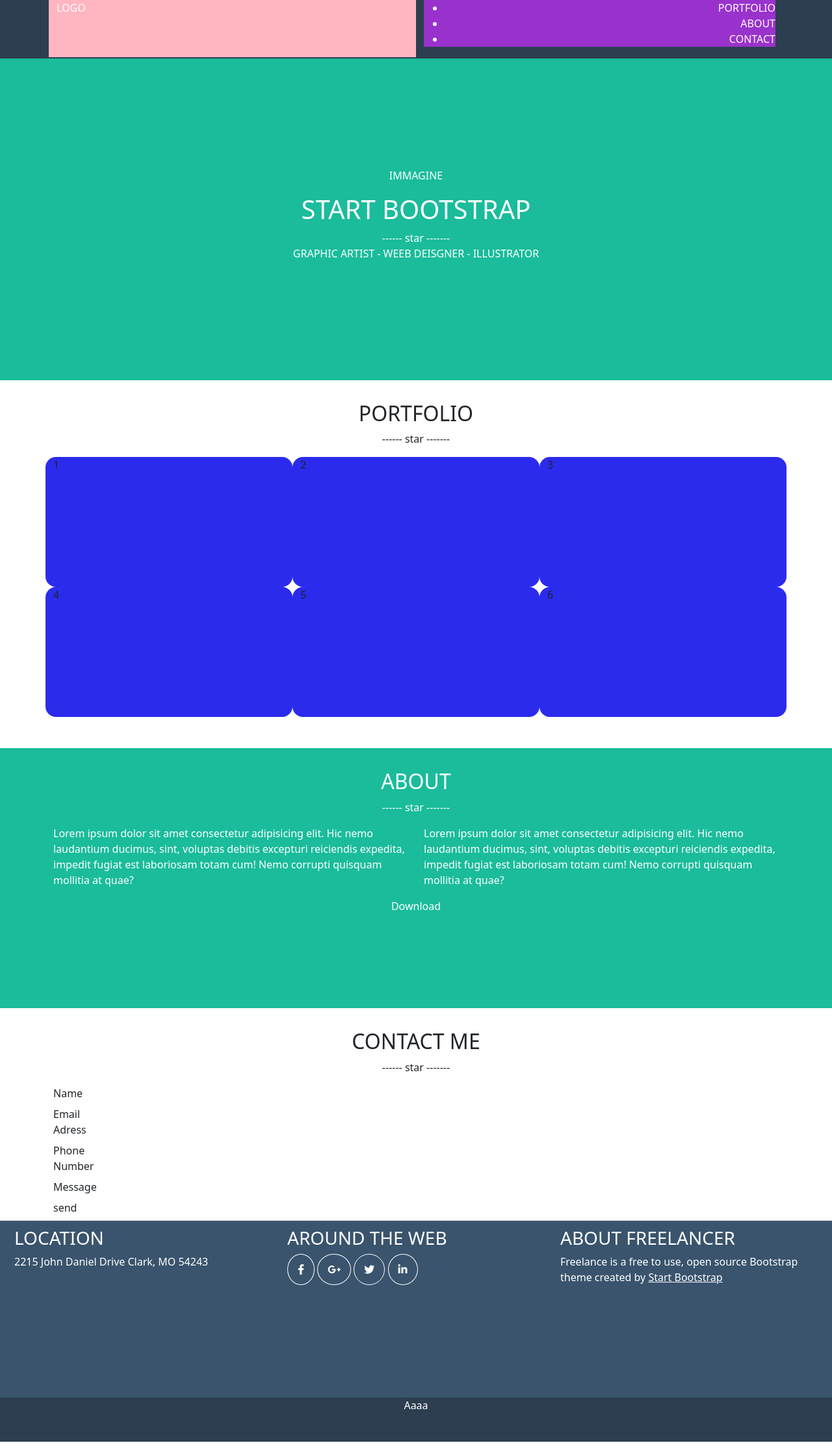
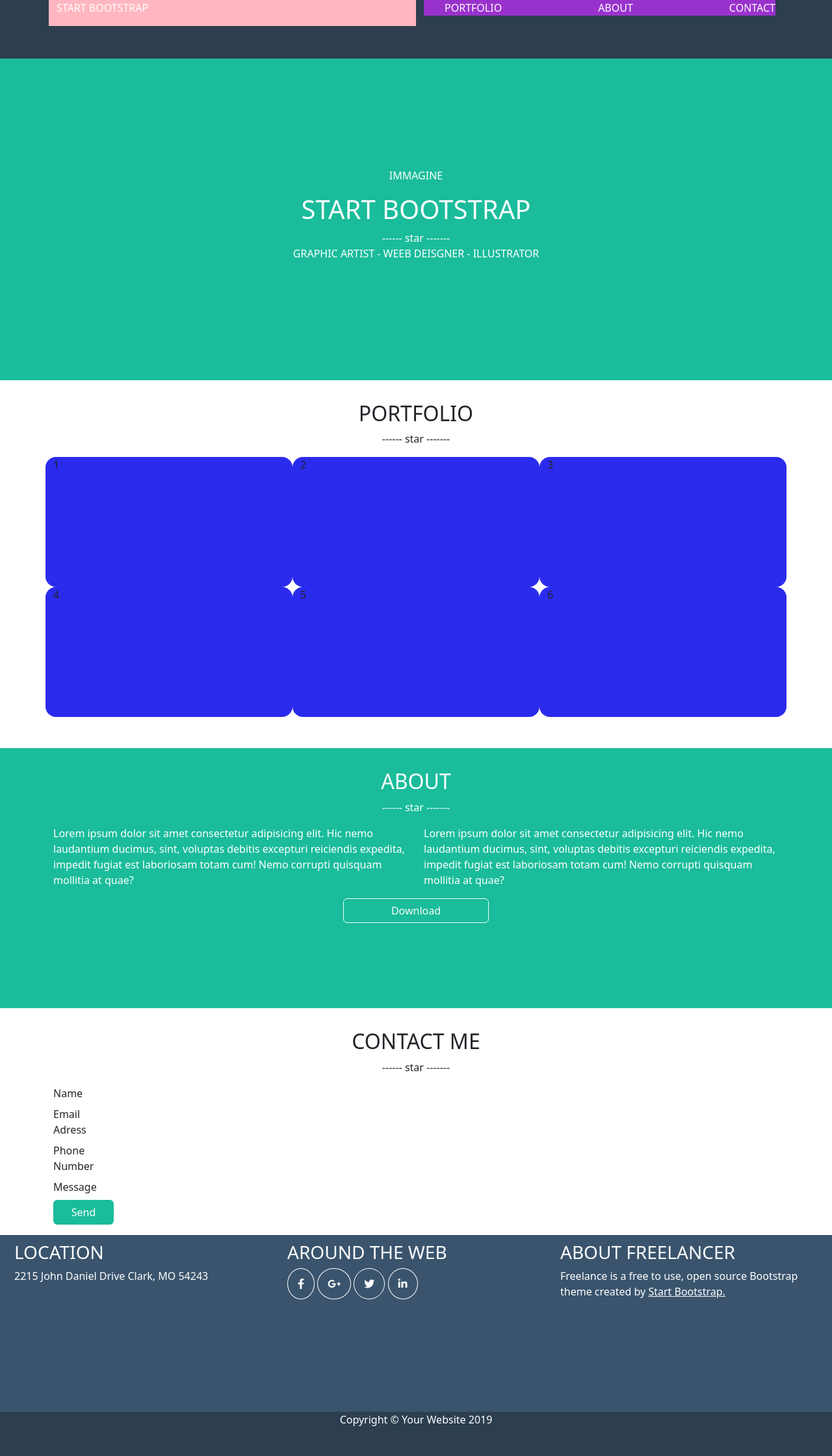
Before and after one commit to FilippoToffoletto/html-css-bootstrap-freelancer, a plain HTML site: page index.html in a window 1280 px wide. Shown: the whole page at 65% size. Before the commit the page ends 2218 px from the top, so only its background shows below. Drawn offline with nearby package versions, Linux system fonts and the light colour scheme.

Commit message:
[add]btn style

```diff
--- a/css/style.css
+++ b/css/style.css
@@ -10,6 +10,13 @@
     text-transform: uppercase;
 }
 
+.btn a{
+    text-decoration: none;
+    color: white;
+}
+
+
+/* HEADER */
 
 header{
     height: 90px;
@@ -22,9 +29,27 @@
     max-width: 1130px;
     margin: 0 auto;
 }
+
+header .fa-bars{
+    font-size: 1.5rem;
+    padding: 5px;
+    border: 1px solid white;
+}
+header .menu ul{
+    list-style: none;
+}
+header .menu ul li a{
+    color: white;
+    text-decoration: none;
+}
+
+
 header, .jumbotron{
     color: white;
 }
+
+
+/* JUMBOTRON */
 
 .jumbotron{
     height: 495px;
@@ -63,6 +88,16 @@
     color: white;
 }
 
+main .about .btn{
+    max-width: 20%;
+    margin: 0 auto;
+}
+
+main .contact-me .btn{
+    background-color: #1ABC9B;
+    color: white;
+}
+
 
 /* FOOTER */
 
--- a/index.html
+++ b/index.html
@@ -14,17 +14,19 @@
 <body>
    <header>
     <div class="menu">
-        <div class="container-lg">
+        <div class="container-lg ">
             <div class="row">
-                <div class="col logo ">LOGO</div>
+                <div class="col logo">START BOOTSTRAP</div>
                 <nav class="col d-none d-md-block text-end">
-                    <ul class="menu-h">
-                        <li class="uppersize">Portfolio</li>
-                        <li class="uppersize">about</li>
-                        <li class="uppersize">contact</li>
+                    <ul class="menu-h d-flex justify-content-between align-content-center">
+                        <li class="uppersize"><a href="#">Portfolio</a></li>
+                        <li class="uppersize"><a href="#">about</a></li>
+                        <li class="uppersize"><a href="#">contact</a></li>
                     </ul>
                 </nav>
-                <div class="col d-md-none text-end">h</div>
+                <div class="col d-md-none text-end">
+                    <a href="#" class="text-reset"><i class="fa-solid fa-bars rounded-2"></i></a>
+                </div>
             </div>
         </div>
 
@@ -69,7 +71,7 @@
                     <div class="col"><p>Lorem ipsum dolor sit amet consectetur adipisicing elit. Hic nemo laudantium ducimus, sint, voluptas debitis excepturi reiciendis expedita, impedit fugiat est laboriosam totam cum! Nemo corrupti quisquam mollitia at quae?</p></div>
                     <div class="col"><p>Lorem ipsum dolor sit amet consectetur adipisicing elit. Hic nemo laudantium ducimus, sint, voluptas debitis excepturi reiciendis expedita, impedit fugiat est laboriosam totam cum! Nemo corrupti quisquam mollitia at quae?</p></div>
                 </div>
-                <div class="button d-flex justify-content-center align-content-center align-items-center"><span>Download</span></div>
+                <div class="btn btn-outline-light align-items-center d-flex justify-content-center"><span>Download</span></div>
             </div>
 
         </div>
@@ -88,7 +90,7 @@
                     <div class="col-1 pb-2 text-capitalize">email adress</div>
                     <div class="col-1 pb-2 text-capitalize">phone number</div>
                     <div class="col-8 pb-2 text-capitalize">message</div>
-                    <div class="col-1 pb-2"><span>send</span></div>
+                    <div class="col-1 mb-3 btn px-2"><span>Send</span></div>
                 </div>
             </div>
         </div>
@@ -97,7 +99,7 @@
    </main>
 
    <footer>
-    <div class="footer-top">
+    <div class="footer-top d-flex justify-content-between  align-content-center">
         <div class="container-xxl">
             <div class="row row-cols-1 row-cols-md-3">
                 <div class="col pb-3">
@@ -107,15 +109,15 @@
                 <div class="col pb-3">
                     <h3 class="uppersize">around the web</h3>
                     <div class="social">
-                        <i class="fa-brands fa-facebook-f"></i>
-                        <i class="fa-brands fa-google-plus-g"></i>
-                        <i class="fa-brands fa-twitter"></i>
-                        <i class="fa-brands fa-linkedin-in"></i>
+                        <a href="#" class="text-reset"><i class="fa-brands fa-facebook-f"></i></a>
+                        <a href="#" class="text-reset"><i class="fa-brands fa-google-plus-g"></i></a>
+                        <a href="#" class="text-reset"><i class="fa-brands fa-twitter"></i></a>
+                        <a href="#" class="text-reset"><i class="fa-brands fa-linkedin-in"></i></a>
                     </div>
                 </div>
                 <div class="col pd-3">
                     <h3 class="uppersize">about freelancer</h3>
-                    <span>Freelance is a free to use, open source Bootstrap theme created by <a class="text-reset" href="#">Start Bootstrap</a></span>
+                    <span>Freelance is a free to use, open source Bootstrap theme created by <a class="text-reset" href="#">Start Bootstrap.</a></span>
                 </div>
             </div>
         </div>
@@ -124,7 +126,9 @@
 
     <div class="footer-bottom">
         <div class="container-md">
-            <div class="text-capitalize text-center align-items-center justify-content-center"><span>aaaa</span></div>
+            <div class="text-capitalize text-center align-items-center justify-content-center">
+                <span>Copyright &copy; your website 2019</span>
+            </div>
         </div>
     </div>
 
```
